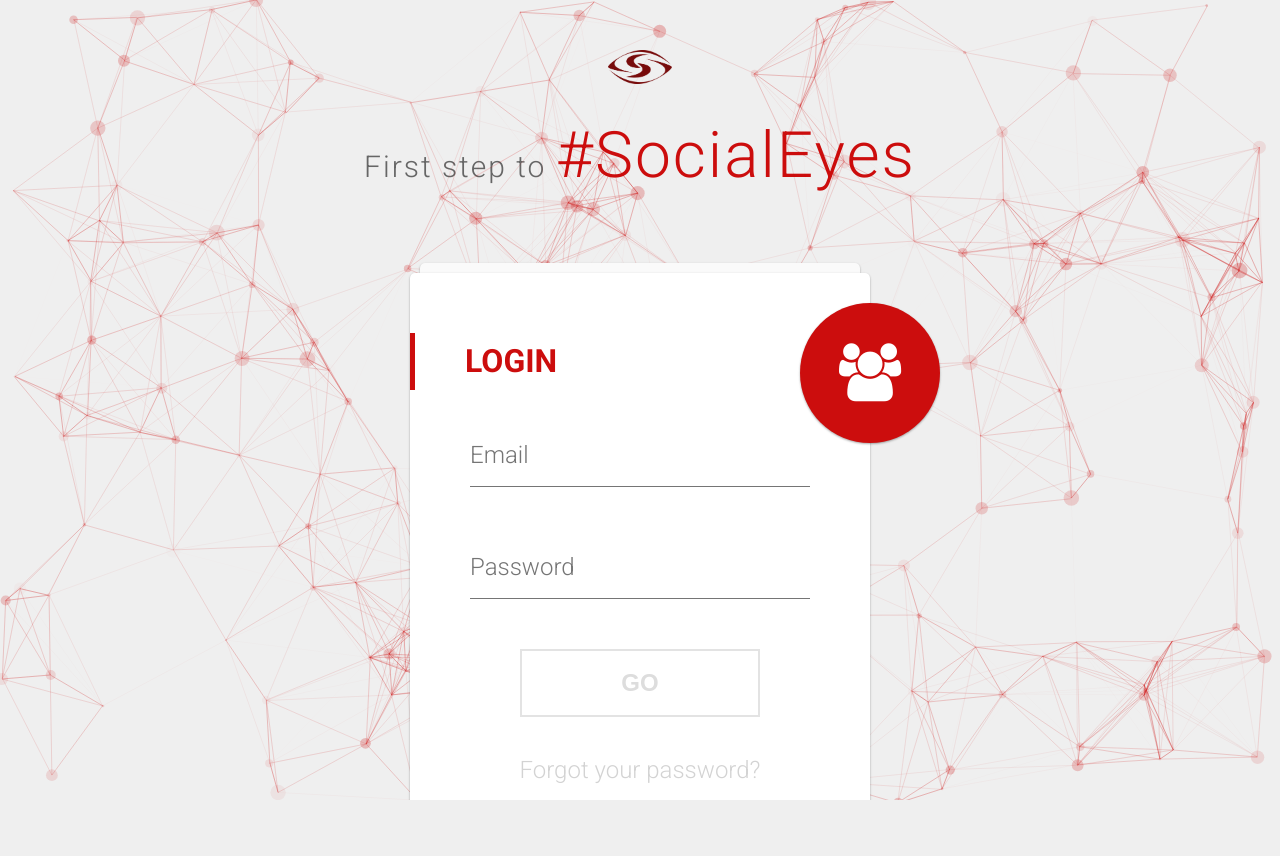
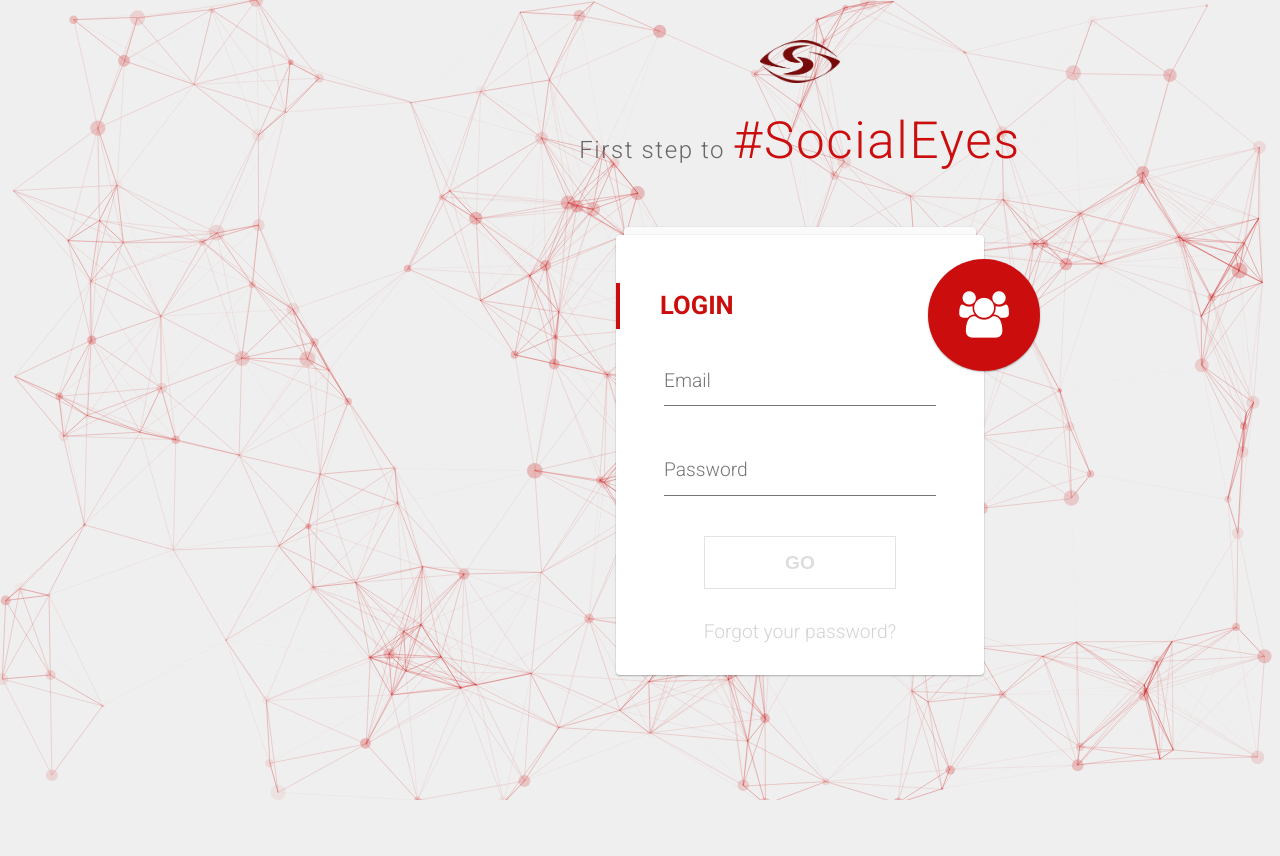
Before and after one commit to IamChandna/SocialEyes, a PHP site: page /login.php in a window 1280 px wide; the page is wider, and only the part inside the window is pictured. Before the commit the page ends 800 px from the top of that part, so only its background shows below. Run offline with PHP 8.4, Linux system fonts and the light colour scheme; some web fonts are replaced.

Commit message:
improvement in login.css

```diff
--- a/SocialEyes/web/css/login.css
+++ b/SocialEyes/web/css/login.css
@@ -5,13 +5,13 @@ body {
   font-size: 14px;
   -webkit-font-smoothing: antialiased;
   -moz-osx-font-smoothing: grayscale;
-}/*
+}
 .pen-container{
 	zoom: .8;
   -moz-transform: scale(.8);
   -moz-transform-origin: 0 0;
   position:absolute;
-	margin:0 auto;
+  width:125%;
 }
 /* Pen Title */
 .pen-title {
```
